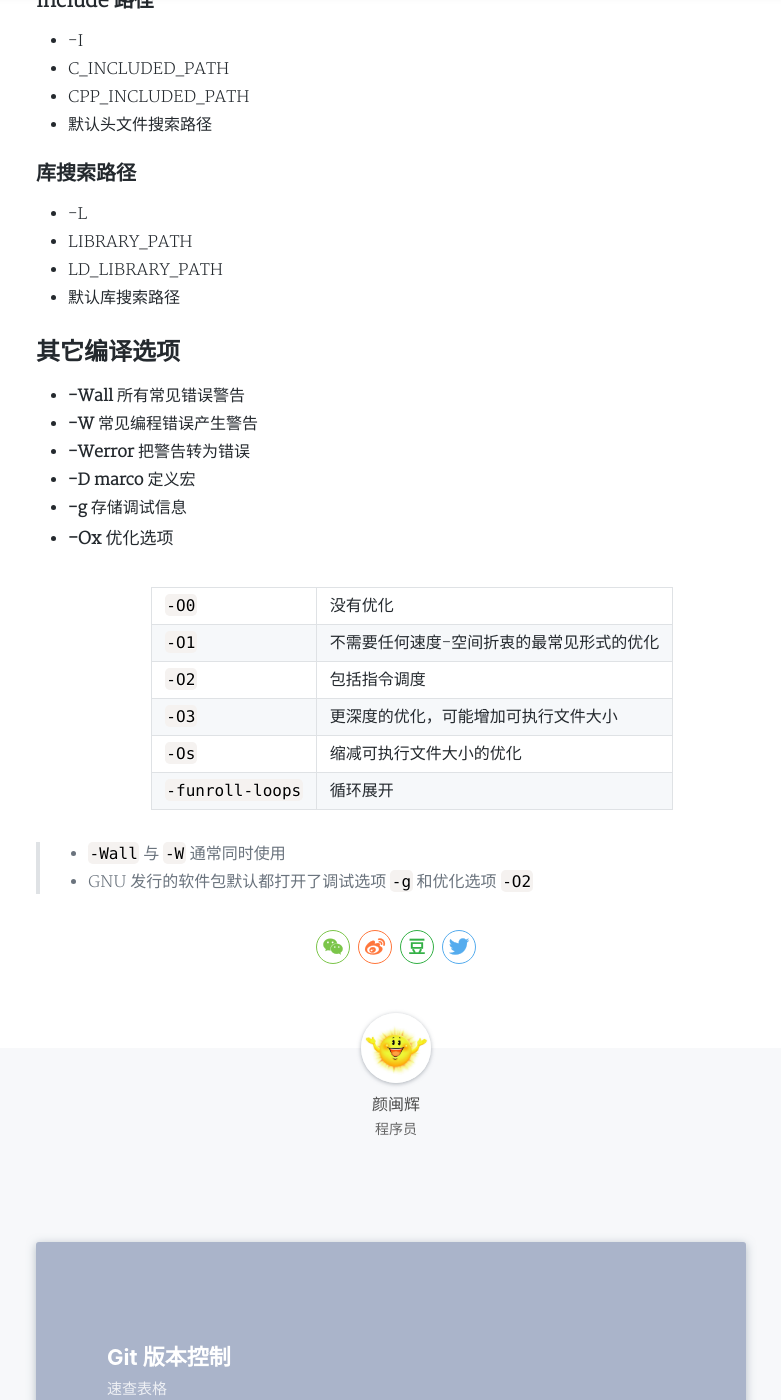
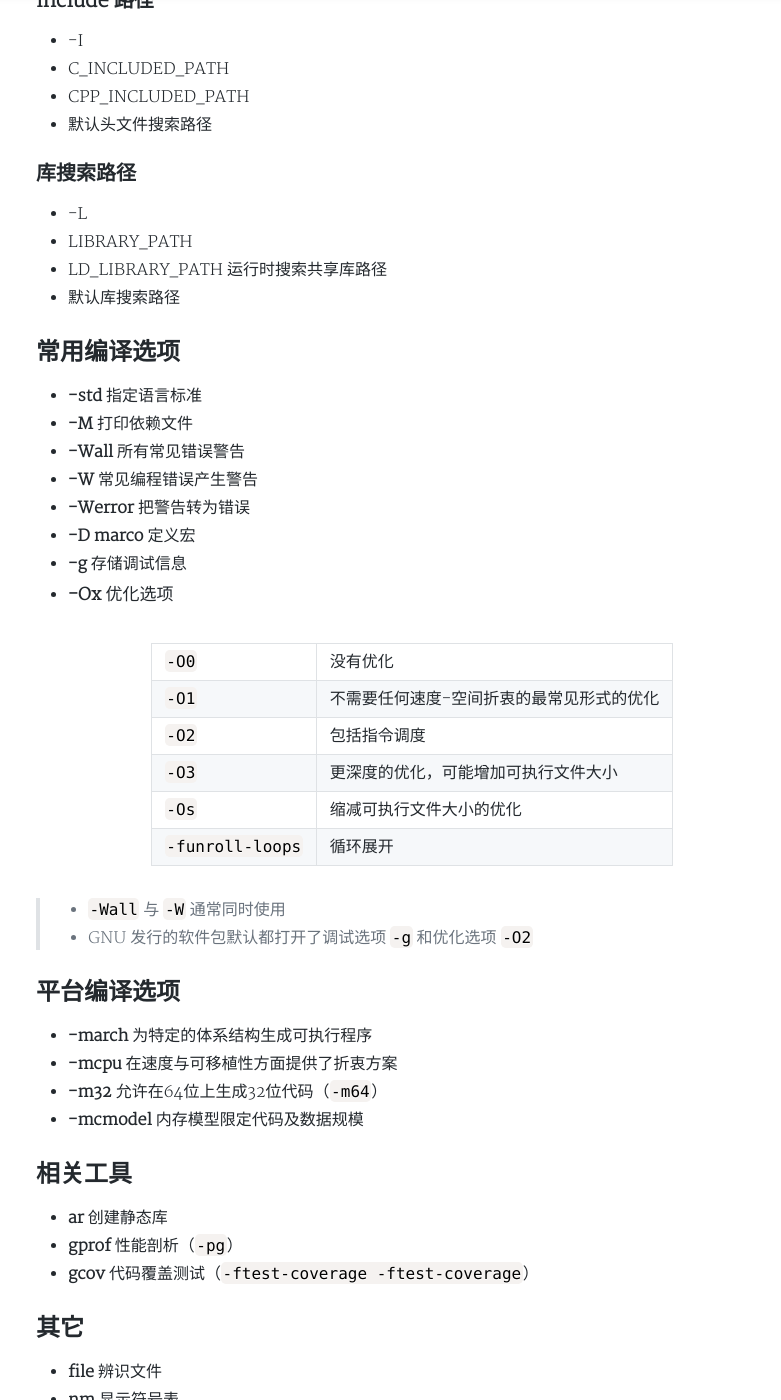
Before and after one commit to yanminhui/yanminhui.github.io, a Jekyll site: the page built from _posts/articles/2019-03-26-gcc.md, in a window 1280 px wide and 1400 px high, scrolled down 1652 px. Shown: the whole window, without its empty margins (244-1025 px from the left). Built offline with Jekyll 4.4.1, drawn with Linux system fonts in a browser that asks for light colours; nearby versions of some CDN libraries; a style sheet for code colours, icons or effects is not loaded; some of the changed text lies outside the part shown.

Commit message:
Update 2019-03-26-gcc.md

```diff
--- a/_posts/articles/2019-03-23-gcc.md
+++ b/_posts/articles/2019-03-26-gcc.md
@@ -67,11 +67,13 @@ tags: '开发工具'
 
 - -L
 - LIBRARY_PATH
-- LD_LIBRARY_PATH
+- LD_LIBRARY_PATH 运行时搜索共享库路径
 - 默认库搜索路径
 
-## 其它编译选项
+## 常用编译选项
 
+- **-std** 指定语言标准
+- **-M** 打印依赖文件
 - **-Wall** 所有常见错误警告
 - **-W** 常见编程错误产生警告
 - **-Werror** 把警告转为错误
@@ -88,3 +90,22 @@ tags: '开发工具'
 
 > - `-Wall` 与 `-W` 通常同时使用
 > - GNU 发行的软件包默认都打开了调试选项 `-g` 和优化选项 `-O2`
+
+## 平台编译选项
+
+- **-march** 为特定的体系结构生成可执行程序
+- **-mcpu** 在速度与可移植性方面提供了折衷方案
+- **-m32** 允许在64位上生成32位代码（`-m64`）
+- **-mcmodel** 内存模型限定代码及数据规模
+
+## 相关工具
+
+- **ar** 创建静态库
+- **gprof** 性能剖析（`-pg`）
+- **gcov** 代码覆盖测试（`-ftest-coverage -ftest-coverage`）
+
+## 其它
+
+- **file** 辨识文件
+- **nm** 显示符号表
+- **ldd** 查找动态库
```
Also changed, not shown: other parts of _posts/articles/2019-03-26-gcc.md (+1 -1 lines).
